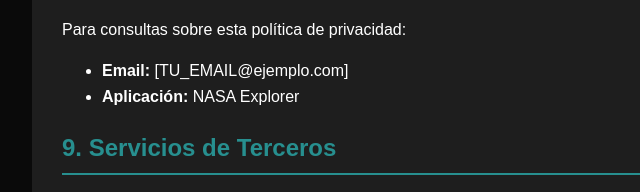
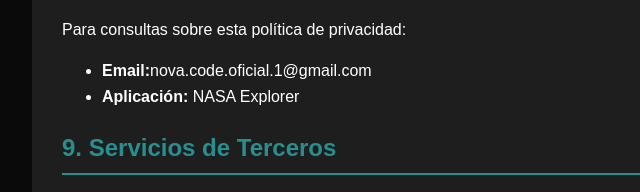
Before and after one commit to Gallegos19/nasa_explorer_privacy, a plain HTML site: page index.html in a window 1280 px wide. Shown: the part 1463-1655 px from the top of the page, 178-818 px from the left. Drawn offline with Linux system fonts and the light colour scheme.

Commit message:
Update index.html

```diff
--- a/index.html
+++ b/index.html
@@ -79,7 +79,7 @@
         <h2>8. Contacto</h2>
         <p>Para consultas sobre esta política de privacidad:</p>
         <ul>
-            <li><strong>Email:</strong> [TU_EMAIL@ejemplo.com]</li>
+            <li><strong>Email:</strong>nova.code.oficial.1@gmail.com</li>
             <li><strong>Aplicación:</strong> NASA Explorer</li>
         </ul>
 
```
